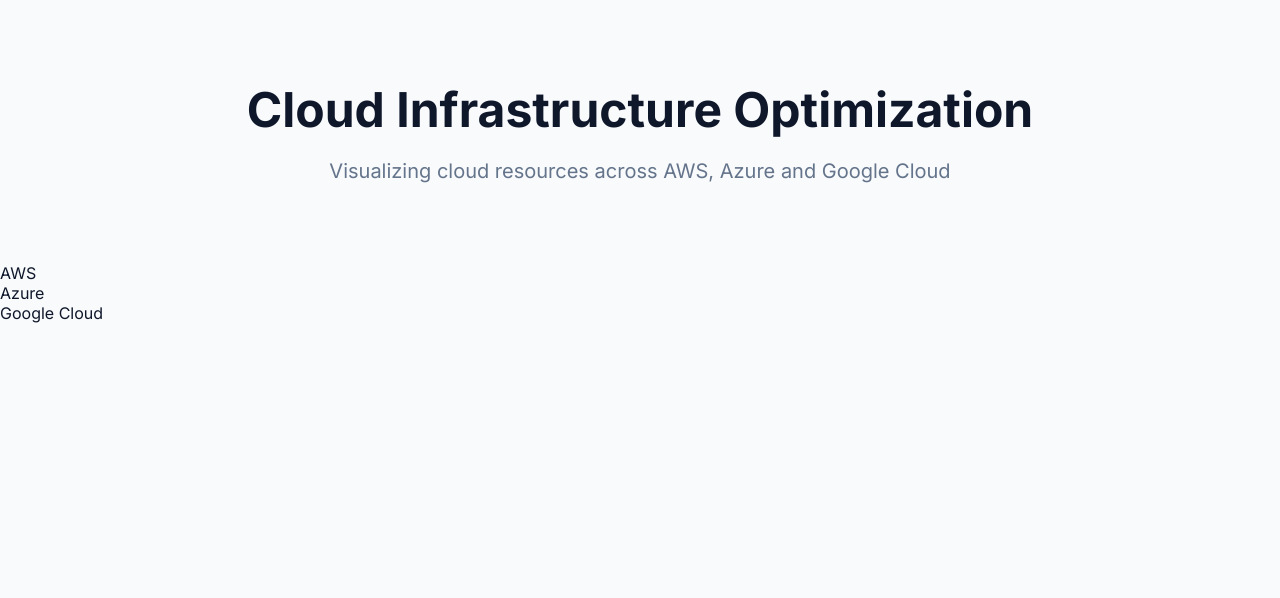
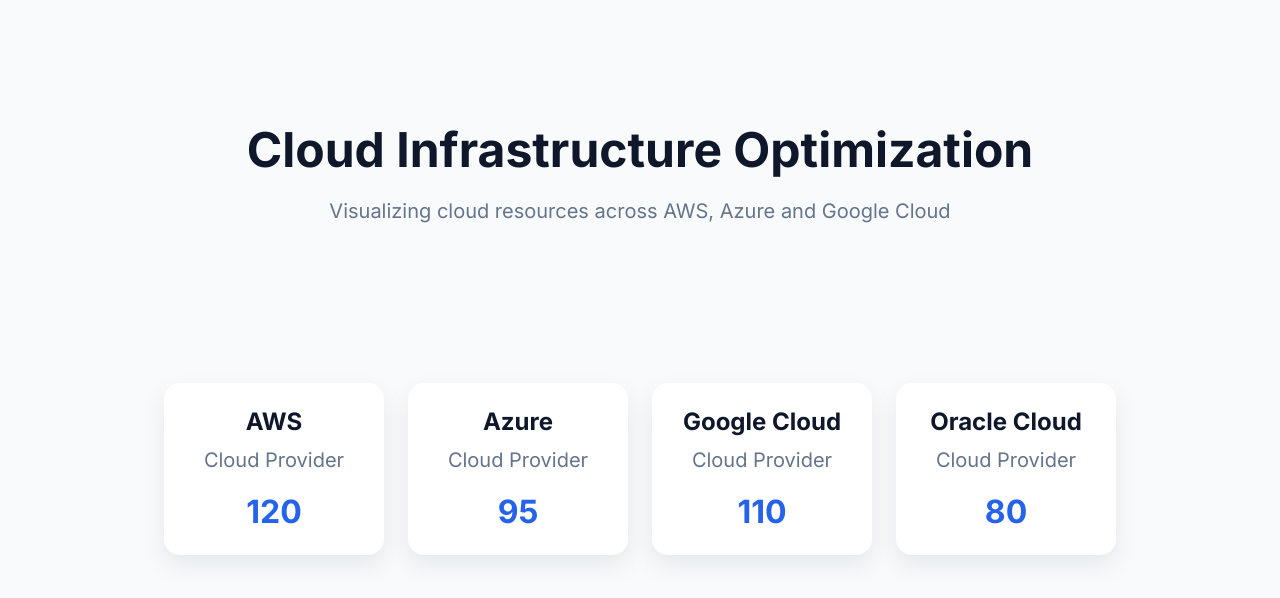
Before and after one commit to vasamsaiteja/atomity-frontend-challenge, a React (Vite) app: page / in a window 1280 px wide. Shown: the top 598 px of the page. Built offline with nearby package versions, Linux system fonts and the light colour scheme.

Commit message:
Style ProviderCard and pass provider data

```diff
--- /dev/null
+++ b/src/App.css
@@ -0,0 +1,12 @@
+main {
+  max-width: 1200px;
+  margin: 0 auto;
+  padding: 40px 20px;
+}
+
+.providers {
+  display: flex;
+  gap: 24px;
+  justify-content: center;
+  flex-wrap: wrap;
+}
--- a/src/App.tsx
+++ b/src/App.tsx
@@ -1,15 +1,39 @@
 import Hero from "./components/Hero/Hero";
 import ProviderCard from "./components/ProviderCard/ProviderCard";
+import "./App.css";
 
-const providers = ["AWS", "Azure", "Google Cloud"];
+const providers = [
+  {
+    name: "AWS",
+    resources: 120,
+  },
+  {
+    name: "Azure",
+    resources: 95,
+  },
+  {
+    name: "Google Cloud",
+    resources: 110,
+  },
+  {
+    name: "Oracle Cloud",
+    resources: 80,
+  },
+];
 
 function App() {
   return (
     <main>
       <Hero />
-      {providers.map((provider) => (
-        <ProviderCard key={provider} name={provider} />
-      ))}
+      <section className="providers">
+        {providers.map((provider) => (
+          <ProviderCard
+            key={provider.name}
+            name={provider.name}
+            resources={provider.resources}
+          />
+        ))}
+      </section>
     </main>
   );
 }
--- /dev/null
+++ b/src/components/ProviderCard/ProviderCard.css
@@ -0,0 +1,24 @@
+.provider-card {
+  background: var(--color-surface);
+  border-radius: var(--radius);
+  padding: 24px;
+  box-shadow: var(--shadow);
+  width: 220px;
+  transition: transform 0.2s ease;
+}
+
+.provider-card:hover {
+  transform: translateY(-6px);
+}
+.provider-card h2 {
+  margin-bottom: 12px;
+}
+.provider-card p {
+  color: var(--color-muted);
+  margin-bottom: 20px;
+}
+
+.provider-card strong {
+  font-size: 32px;
+  color: var(--color-primary);
+}
--- a/src/components/ProviderCard/ProviderCard.tsx
+++ b/src/components/ProviderCard/ProviderCard.tsx
@@ -1,9 +1,18 @@
+import "./ProviderCard.css";
+
 type ProviderCardProps = {
   name: string;
+  resources: number;
 };
 
-function ProviderCard({ name }: ProviderCardProps) {
-  return <div>{name}</div>;
+function ProviderCard({ name, resources }: ProviderCardProps) {
+  return (
+    <article className="provider-card">
+      <h2>{name}</h2>
+      <p>Cloud Provider</p>
+      <strong>{resources}</strong>
+    </article>
+  );
 }
 
 export default ProviderCard;
```
